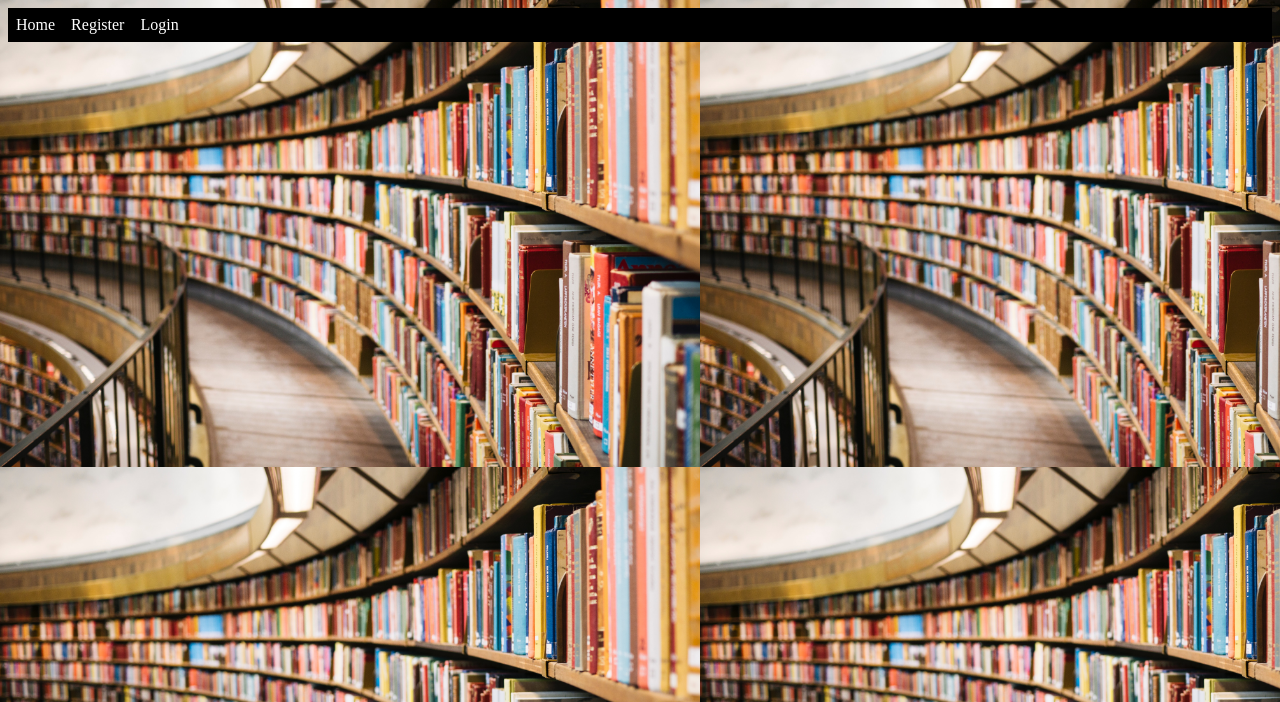
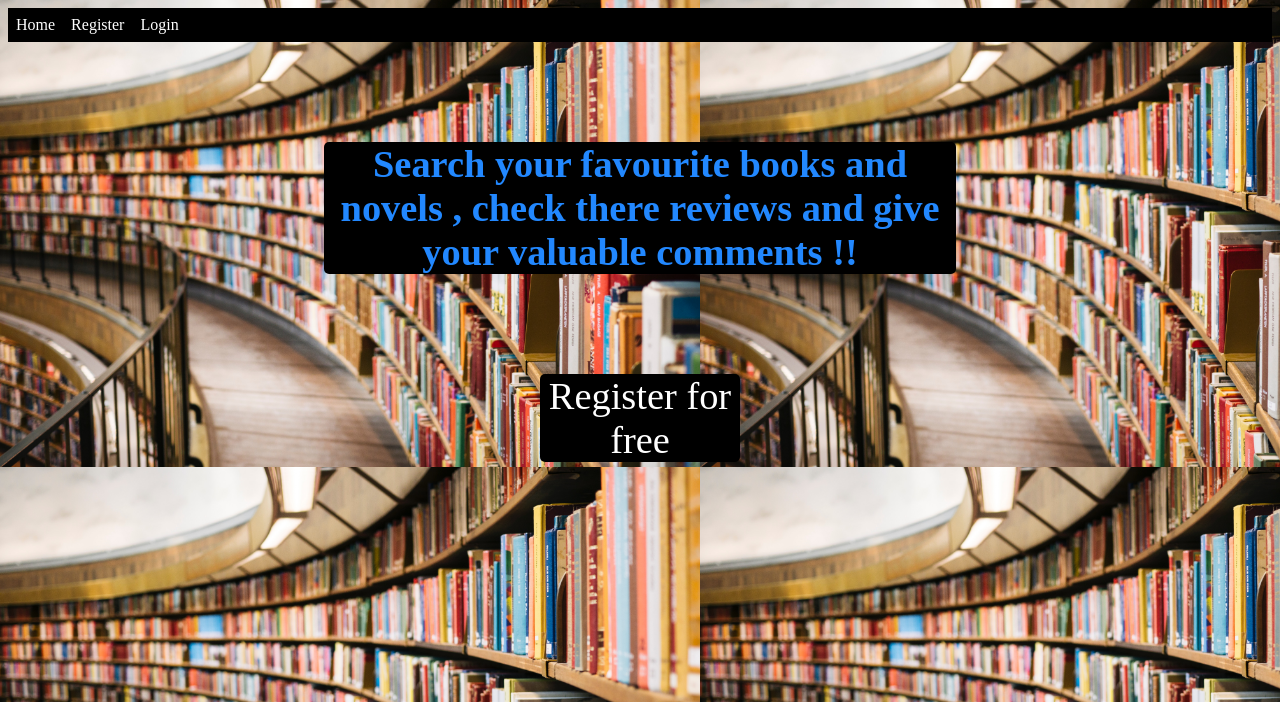
Before and after one commit to eelectron/BookReview, a Flask app: page / in a window 1280 px wide. Shown: the top 702 px of the page. Run offline with Flask 2, Linux system fonts and the light colour scheme.

Commit message:
main page

```diff
--- a/static/css/index.css
+++ b/static/css/index.css
@@ -1,3 +1,23 @@
 img{
 	height: 100%;
 }
+
+h1{
+	text-align: center;
+	color: #2288ff;
+	width: 50%;
+	margin: 100px auto;
+	background-color: #000;
+	border-radius: 5px;
+	font-size: 3vw;
+}
+
+.register{
+	text-align: center;
+	color: white;
+	width: 200px;
+	margin: 30px auto;
+	font-size: 3vw;
+	background-color: #000;
+	border-radius: 5px;
+}
--- a/templates/index.html
+++ b/templates/index.html
@@ -9,7 +9,15 @@
 {% endblock %}
 
 {% block body %}
-	<div>
+	<h1>
+		Search your favourite books and novels , check there reviews and give your
+		valuable comments !!
+	</h1>
+
+
+	<div class="register">
+
+		Register for free
 
 	</div>
 {% endblock %}
```
Also changed, not shown: 1 other file.
